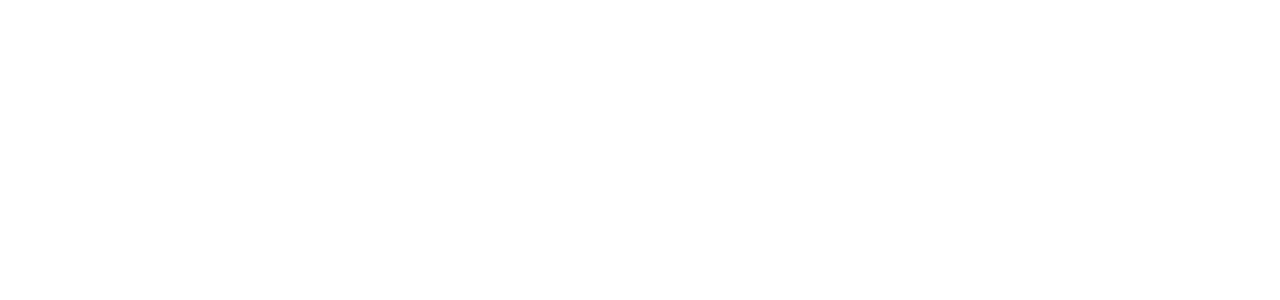
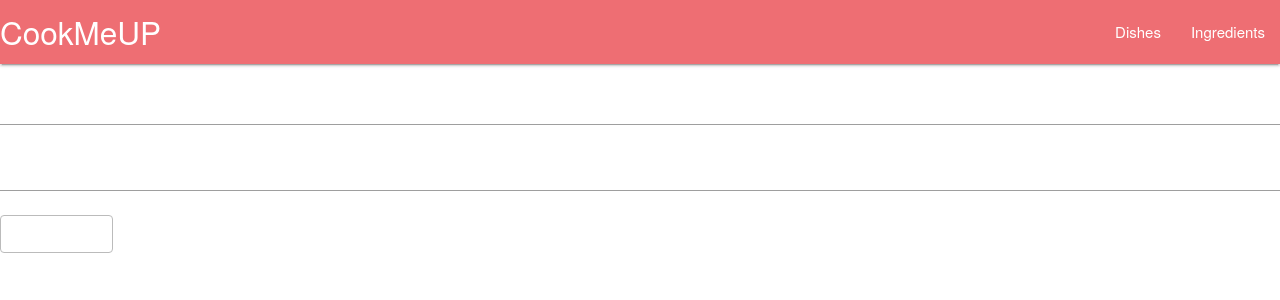
Before and after one commit to sanair96/cookMeUp, a Django app: page / in a window 1280 px wide. Before the commit the part shown is empty. Shown: the top 300 px of the page. Run offline with Django 3.2, Linux system fonts and the light colour scheme.

Commit message:
base and views

```diff
--- a/ingredients/views.py
+++ b/ingredients/views.py
@@ -4,4 +4,4 @@ from django.shortcuts import render
 
 def home(request):
     if(request.method == 'GET'):
-        return render(request, 'base.html')
+        return render(request, 'dishes.html')
--- a/templates/base.html
+++ b/templates/base.html
@@ -7,7 +7,7 @@
   –––––––––––––––––––––––––––––––––––––––––––––––––– -->
     <meta charset="utf-8">
     <title>
-        Cook Me Up
+        Cook Me Up, {% block title %}{% endblock %}
     </title>
     <meta content="" name="description">
     <meta content="" name="author">
@@ -32,6 +32,16 @@
 </head>
 
 <body>
+    <nav>
+        <div class="nav-wrapper">
+          <a href="#" class="brand-logo">CookMeUP</a>
+          <ul id="nav-mobile" class="right hide-on-med-and-down">
+            <li><a href="/dishes">Dishes</a></li>
+            <li><a href="/ingredients">Ingredients</a></li>
+          </ul>
+        </div>
+      </nav>
+
     <!-- Content
   –––––––––––––––––––––––––––––––––––––––––––––––––– -->
       {% block content %}
```
